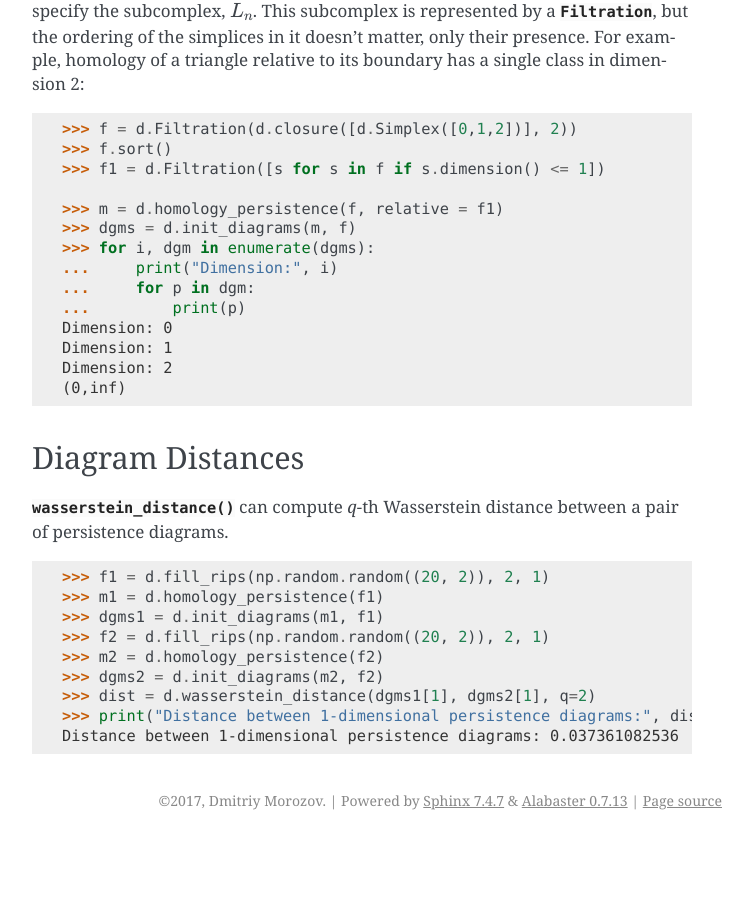
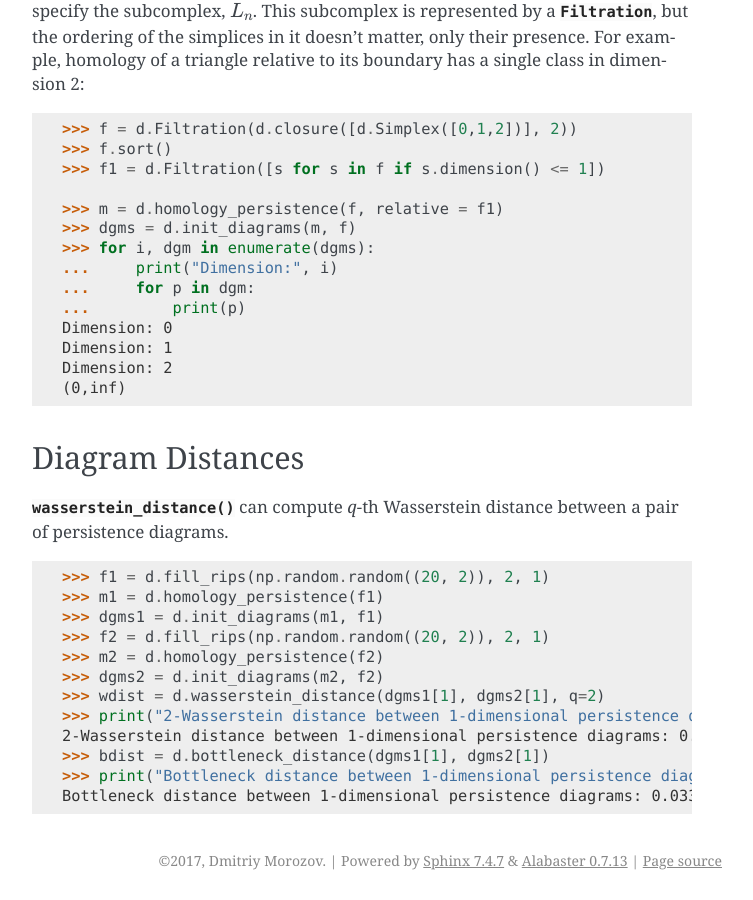
Before and after one commit to mrzv/dionysus, a Sphinx documentation site: the page built from doc/tutorial/basics.rst, in a window 1280 px wide and 900 px high, scrolled down 3858 px. Shown: the whole window, without its empty margins (388-1141 px from the left). Built offline with Sphinx 7.4.7, drawn with Linux system fonts in a browser that asks for light colours; before the commit the page ends 4698 px from its top, so only the background shows below that.

Commit message:
Mention that we can now compute bottleneck distance + add simple example

```diff
--- a/README.rst
+++ b/README.rst
@@ -9,11 +9,11 @@
   * `Modified BSD license <https://github.com/mrzv/dionysus/blob/master/LICENSE.txt>`_ (because GPL causes too many problems in academic software).
   * No dependency on Boost.Python; Dionysus 2 uses (and includes) `PyBind11 <https://github.com/pybind/pybind11>`_ instead, which greatly simplifies installation.
   * Cleaner, more consistent internal design (for example, all algorithms support arbitrary fields).
-  * Some new algorithms, e.g., `omni-field persistence <http://mrzv.org/software/dionysus2/tutorial/omni-field.html#omni-field>`_ and `wasserstein distance computation <http://mrzv.org/software/dionysus2/tutorial/basics.html#diagram-distances>`_ from `Hera <https://bitbucket.org/grey_narn/hera>`_.
+  * Some new algorithms, e.g., `omni-field persistence <http://mrzv.org/software/dionysus2/tutorial/omni-field.html#omni-field>`_ and Wasserstein and bottleneck `distance computation <http://mrzv.org/software/dionysus2/tutorial/basics.html#diagram-distances>`_ from `Hera <https://bitbucket.org/grey_narn/hera>`_.
   * A few `plotting <http://mrzv.org/software/dionysus2/tutorial/plotting.html#plotting>`_ routines, based on `Matplotlib <https://matplotlib.org/>`_.
   * Better integration with `NumPy <http://www.numpy.org/>`_.
 
-Features that haven't (yet) made it over from `Dionysus 1 <http://mrzv.org/software/dionysus>`_ include vineyards, bottleneck distance.
+Features that haven't (yet) made it over from `Dionysus 1 <http://mrzv.org/software/dionysus>`_ include vineyards.
 Alpha shape filtrations are available via `DioDe <https://github.com/mrzv/diode>`_.
 
 **Dependencies:**
--- a/doc/index.rst
+++ b/doc/index.rst
@@ -21,11 +21,11 @@
   * `Modified BSD license <https://github.com/mrzv/dionysus/blob/master/LICENSE.txt>`_ (because GPL causes too many problems in academic software).
   * No dependency on Boost.Python; Dionysus 2 uses (and includes) `PyBind11 <https://github.com/pybind/pybind11>`_ instead, which greatly simplifies installation.
   * Cleaner, more consistent internal design (for example, all algorithms support arbitrary fields).
-  * Some new algorithms, e.g., :ref:`omni-field` and :ref:`Wasserstein distance computation <diagram-distances>` from `Hera <https://bitbucket.org/grey_narn/hera>`_.
+  * Some new algorithms, e.g., :ref:`omni-field` and Wasserstein and bottleneck :ref:`distance computation <diagram-distances>` from `Hera <https://bitbucket.org/grey_narn/hera>`_.
   * A few :ref:`plotting` routines, based on `Matplotlib <https://matplotlib.org/>`_.
   * Better integration with `NumPy <http://www.numpy.org/>`_.
 
-Features that haven't (yet) made it over from `Dionysus 1 <http://mrzv.org/software/dionysus>`_ include vineyards, bottleneck distance.
+Features that haven't (yet) made it over from `Dionysus 1 <http://mrzv.org/software/dionysus>`_ include vineyards.
 Alpha shape filtrations are available via `DioDe <https://github.com/mrzv/diode>`_.
 
 **Dependencies:**
--- a/doc/tutorial/basics.rst
+++ b/doc/tutorial/basics.rst
@@ -243,6 +243,9 @@
     >>> f2 = d.fill_rips(np.random.random((20, 2)), 2, 1)
     >>> m2 = d.homology_persistence(f2)
     >>> dgms2 = d.init_diagrams(m2, f2)
-    >>> dist = d.wasserstein_distance(dgms1[1], dgms2[1], q=2)
-    >>> print("Distance between 1-dimensional persistence diagrams:", dist)
-    Distance between 1-dimensional persistence diagrams: 0.037361082536
+    >>> wdist = d.wasserstein_distance(dgms1[1], dgms2[1], q=2)
+    >>> print("2-Wasserstein distance between 1-dimensional persistence diagrams:", wdist)
+    2-Wasserstein distance between 1-dimensional persistence diagrams: 0.037361082536
+    >>> bdist = d.bottleneck_distance(dgms1[1], dgms2[1])
+    >>> print("Bottleneck distance between 1-dimensional persistence diagrams:", bdist)
+    Bottleneck distance between 1-dimensional persistence diagrams: 0.0336918905377
```
